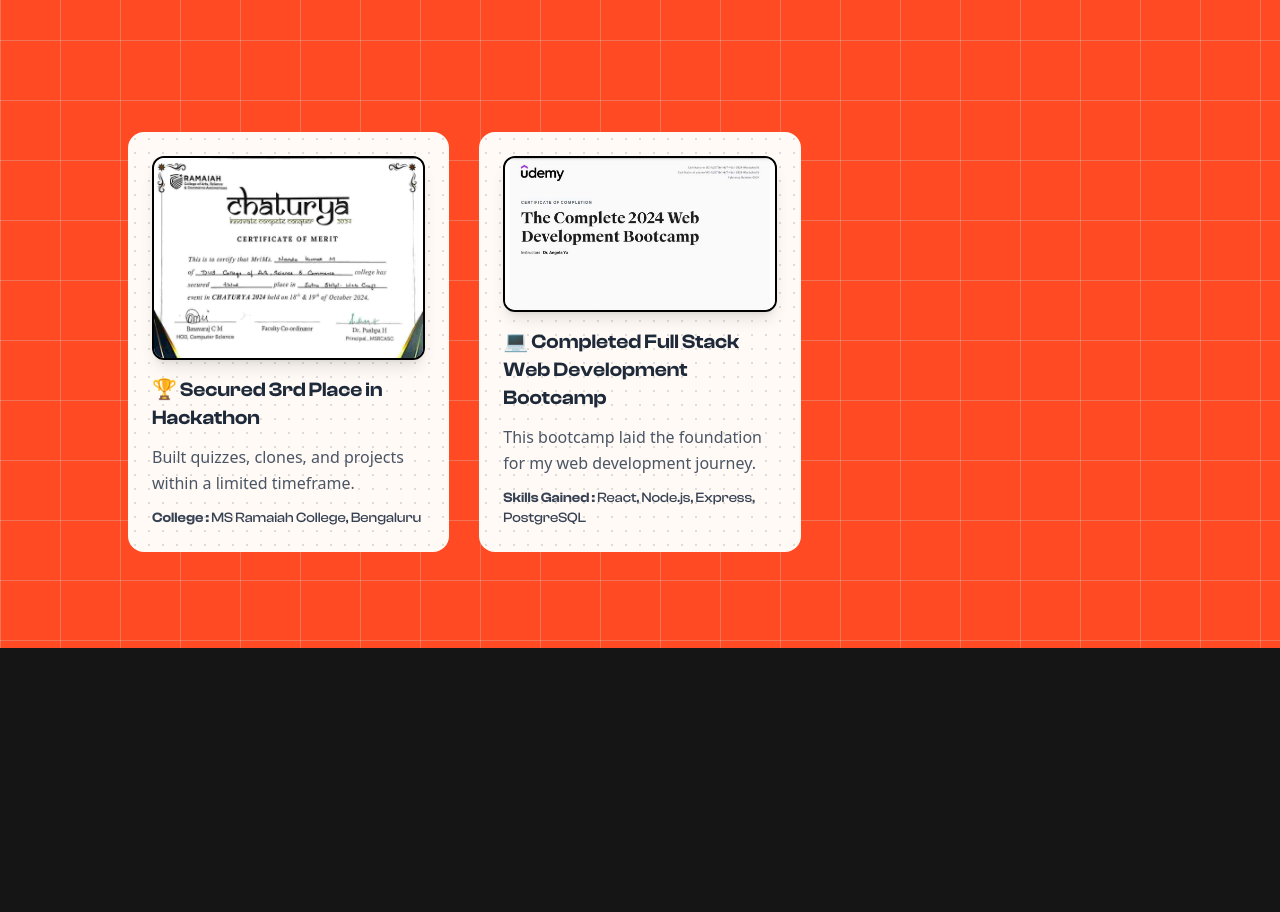
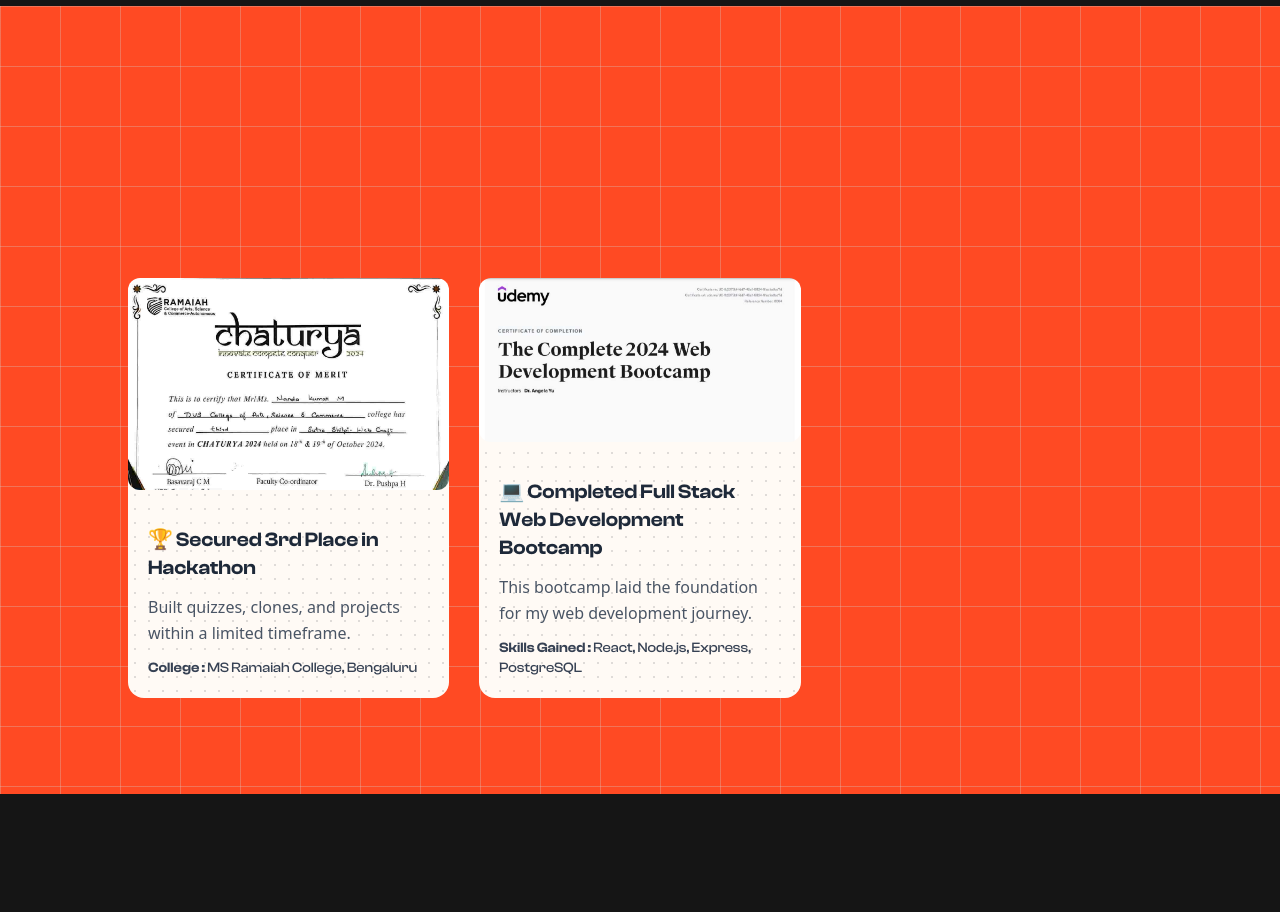
Before and after one commit to nknandakumar/NandaKumarM-portfolio, a React (Vite) app: page / in a window 1280 px wide. Shown: the part 4440-5352 px from the top of the page. Built offline with nearby package versions, Linux system fonts and the light colour scheme; a web font is replaced by a local one.

Commit message:
Updated UI

```diff
--- a/src/data/index.js
+++ b/src/data/index.js
@@ -43,7 +43,7 @@
 	{
 		id: 1,
 		client: true,
-		image: `https://ik.imagekit.io/6b0su29zd/WheelsWeb_thumbnail.png?updatedAt=1756819090448`,
+		image: `https://ik.imagekit.io/6b0su29zd/wheelswebThumbnail.png?updatedAt=1758606467146`,
 		title: "Wheels Web, Lead & Disbursement Management System",
 		description:
 			"A web applicationto manage leads and disbursements efficiently with Login, Dashboard, and Features include secure auth, data entry, print option, and real-time database tables.",
@@ -56,7 +56,7 @@
 	{
 		id: 2,
 		client: false,
-		image: `https://ik.imagekit.io/6b0su29zd/Screenshot%202025-04-25%20125931.png?updatedAt=1745566224153`,
+		image: `https://ik.imagekit.io/6b0su29zd/LabSet_Thumbnail.png?updatedAt=1758606466992`,
 		title: "LabSet - Programming Lab Assistant",
 		description:
 			"A comprehensive web application that consolidates programming lab resources for students. LabSet provides CMA and Python programs with live previews, AI explanations, and code editing capabilities in one accessible platform, eliminating the need for scattered PDFs and files.",
--- a/src/sections/About.jsx
+++ b/src/sections/About.jsx
@@ -1,5 +1,5 @@
 import { motion } from 'framer-motion';
-import ProfileImage from "../assets/Images/profileImage.jpg"
+import ProfileImage from "../assets/Images/Profile_image.jpg"
 const AnimatedText = ({ text, className, delay = 0 }) => {
   // Split text into words
   const words = text.split(" ");
@@ -83,7 +83,7 @@
               <img
                 src={ProfileImage}
                 alt="Nanda Kumar M"
-                className="w-full h-[350px] md:h-[400px] object-cover object-center transform group-hover:scale-105 transition-transform duration-500"
+                className="w-full   object-cover transform group-hover:scale-105 transition-transform duration-500"
               />
             </div>
           </motion.div>
--- a/src/sections/Feats.jsx
+++ b/src/sections/Feats.jsx
@@ -54,19 +54,19 @@
                  	<div
 
                    data-aos="fade-up"
-                   className="w-full cursor-grab bg-background rounded-2xl p-6 h-[420px] flex flex-col justify-between hover:shadow-2xl transition-shadow duration-300 group dot-bg  "
+                   className="w-full cursor-grab bg-background rounded-2xl p- h-[420px] flex flex-col justify-between hover:shadow-2xl transition-shadow duration-300 group dot-bg  "
                  >
                    {/* Image Section */}
-                   <div className="overflow-hidden border-2 shadow-lg rounded-xl">
+                   <div className="overflow-hidden rounded-xl">
                      <img
                        src={feat.image}
-                       className="w-full rounded-lg transition-transform duration-500 group-hover:scale-105"
+                       className="w-full rounded-lg transition-transform duration-500 object-cover  group-hover:scale-105"
                        alt="Hackathon Achievement"
                      />
                    </div>
 
                    {/* Content */}
-                   <div className="mt-4 flex flex-col gap-3">
+                   <div className="mt-4 flex flex-col p-5 gap-3">
                      <h3 className="text-lg font-clash md:text-xl font-semibold text-gray-800 flex items-center gap-2">
                        {feat.title}
                      </h3>
--- a/src/sections/Projects.jsx
+++ b/src/sections/Projects.jsx
@@ -41,26 +41,28 @@
 						}}
 
 						key={project.id}
-						className="w-full sticky border-4 border-white top-0 max-w-xs sm:mb-7 sm:max-w-sm md:max-w-md lg:max-w-lg bg-white shadow-lg rounded-2xl group hover:shadow-2xl transition-shadow duration-300 bg-[radial-gradient(circle,#80808040_1px,transparent_1px)] bg-[size:14px_14px] "
+						className="w-full  top-0 max-w-xs sm:mb-7 sm:max-w-sm md:max-w-md lg:max-w-lg bg-white shadow-lg rounded-2xl group hover:shadow-2xl transition-shadow duration-300 bg-[radial-gradient(circle,#80808040_1px,transparent_1px)] bg-[size:14px_14px] "
 					>
 						{/* Image Section */}
-						<div className="relative group">
+						<div className="relative group ">
 							{project.client && (
-								<span className="absolute -mt-3 ml-4  bg-gradient-to-r from-blue-50 to-orange-500 text-black text-xs font-bold px-3 py-1 font-satoshi border border-black rounded-2xl flex items-center gap-1 z-10 shadow-lg transform transition-all duration-300 group-hover:scale-105">
+								<span className="absolute -mt-3 ml-4 hover:scale-105  bg-gradient-to-r from-blue-50 to-orange-500 text-black text-xs font-bold px-3 py-1 font-satoshi border border-black rounded-2xl flex items-center gap-1 z-10 shadow-lg transform transition-all duration-300 group-hover:scale-105">
 									<FontAwesomeIcon icon={faUserTie} className="h-3 w-3" />
 									Client Project
 								</span>
 							)}
-							<div className="w-full rounded-tl-2xl rounded-tr-2xl overflow-hidden border-b border-gray-200">
+							<div className="w-full rounded-tl-2xl rounded-tr-2xl overflow-hidden relative">
 								<img
 									src={project.image}
-									className="w-full h-full object-cover transition-transform duration-500 group-hover:scale-105"
+									className="block w-full h-[250px] object-cover  object-center transition-transform duration-500 group-hover:scale-105"
 									alt="Project Thumbnail"
 								/>
+								{/* Premium bottom vignette: smooth, responsive height, fades on hover */}
+								<div className="pointer-events-none absolute inset-x-0 bottom-0 h-[60%] md:h-[65%] opacity-100 group-hover:opacity-0 transition-opacity duration-300 ease-out bg-[linear-gradient(to_top,rgba(0,0,0,0.75)_0%,rgba(0,0,0,0.5)_35%,rgba(0,0,0,0.22)_65%,rgba(0,0,0,0)_100%)] backdrop-blur-[1px]"></div>
 							</div>
 						</div>
-            <hr />
-          	{/* Content */}
+
+						{/* Content */}
 						<div className=" p-5 ">
 
 							<h3 className="text-xl font-clash md:text-2xl font-semibold text-gray-800 mt-4">
```
Also changed, not shown: src/assets/Images/Profile_image.jpg (added).
